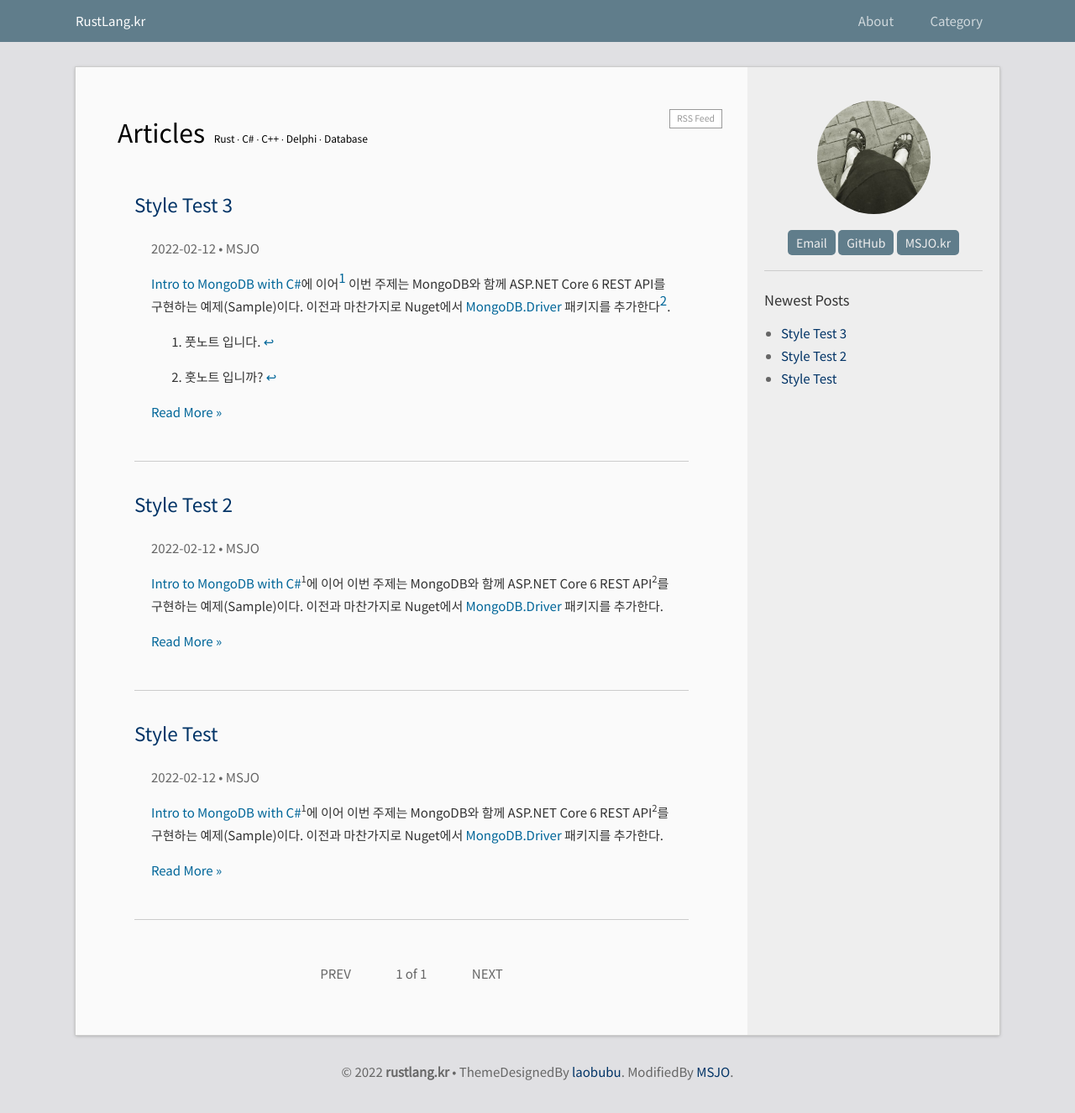
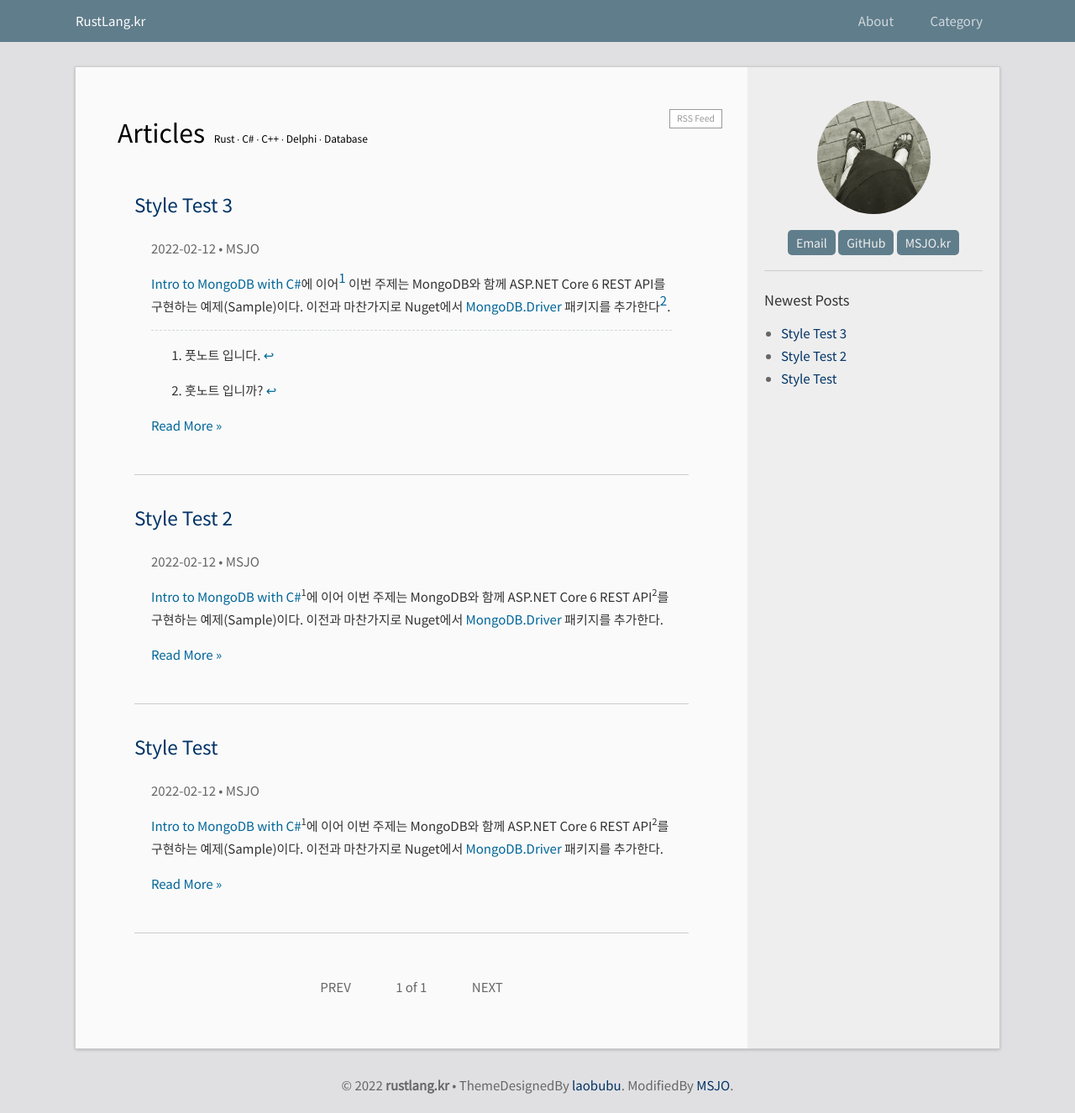
Before and after one commit to DebugJO/rustlang, a Jekyll site: the page built from index.html, in a window 1280 px wide. Shown: the whole page at 84% size. Built offline with Jekyll 4.4.1, drawn with Linux system fonts in a browser that asks for light colours; the list of posts is cut into pages by our own code.

Commit message:
Update _base.scss

```diff
--- a/_sass/_base.scss
+++ b/_sass/_base.scss
@@ -110,3 +110,8 @@ sup {
 .MathJax {
     font-size: 12px !important;
 }
+
+.footnotes {
+    font-size: 14px !important;
+    border-top: 1px dashed #D0D7DE !important;
+}
```
